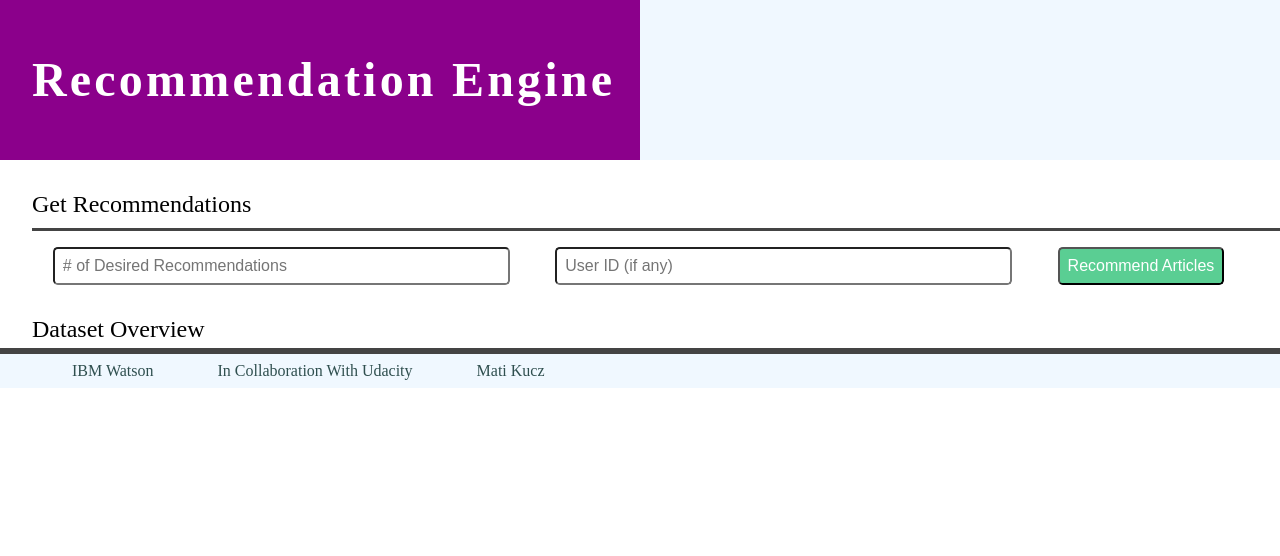
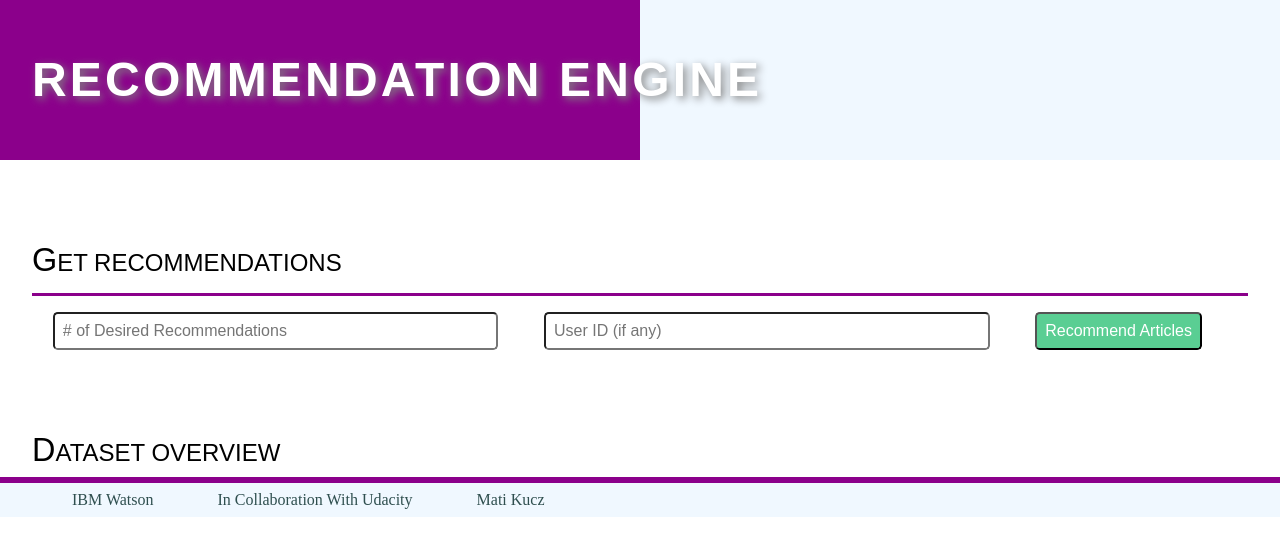
Before and after one commit to mkucz95/recommendation_engine, a Flask app: template app/templates/index.html in a window 1280 px wide. Shown: the top 556 px of the page. Run offline with Flask 2, Linux system fonts and the light colour scheme; the template is opened without the code that fills it, so the values that code supplies are empty; parts of the project's set-up code (start-up, migrations or seed data) failed here and were passed over; some libraries are stand-ins or nearby versions.

Commit message:
feat: finished web app

```diff
--- a/app/run.py
+++ b/app/run.py
@@ -29,17 +29,17 @@ def index():
     graphs=[
         {
             'data':[
-                Histogram(y=user_interaction_counts, xbins=dict(start=1, end=85, size=5))
+                Histogram(x=user_interaction_counts, xbins=dict(start=1, end=85, size=5))
             ],
             'layout':{
-                'title':'User Interaction Distribution',
+                'title':'User Activity Distribution',
                 'subtitle':'Outliers Removed',
                 'yaxis':{
-                    'title':'Interactions',
+                    'title':'Occurences',
                     'showspikes':"true"
                     },
                 'xaxis':{
-                    'title':'# Articles'
+                    'title':'# Interactions'
                 }
             }
         },
--- a/app/static/styles/style.css
+++ b/app/static/styles/style.css
@@ -16,8 +16,7 @@ header{
     color:#2d205f;
     display: inline-block;
 }
-nav>a{
-    font-family: 'Times New Roman', Times, serif;
+nav>a{ /*https://codepen.io/juanbrujo/pen/yGpAK*/
     color: #FFF;
     margin: 0;
     font-size: 3rem;
@@ -25,7 +24,17 @@ nav>a{
     letter-spacing: 0.2rem;
     font-weight: bold;
     text-decoration:none;
-    margin-right:2rem;}
+    margin-right:2rem;
+    text-shadow: 3px 3px 9px grey;
+}
+nav>a, h2{
+    font-family: "Avant Garde", Avantgarde, "Century Gothic", CenturyGothic, "AppleGothic", sans-serif;
+    text-transform: uppercase;
+    text-rendering: optimizeLegibility;
+}
+span:first-letter, h2:first-letter{
+    font-size:135%;
+}
 header>p, .recommendations a{
     font-family: Gill Sans, Verdana;
     font-size: 0.8rem;
@@ -34,8 +43,8 @@ header>p, .recommendations a{
     letter-spacing: 2px;
     font-weight: bold;
 }
-h1, h2{line-height: 2;color:black;}
-h2{border-bottom:0.2rem solid #444;margin-bottom:0;font-weight:300;}
+h1, h2{line-height: 2;color:black}
+h2{border-bottom:0.2rem solid rgb(139,0,139);margin-bottom:0;font-weight:300;}
 h1{font-size: 1.4rem;font-weight:400;border-bottom:0.2rem solid darkblue;}
 footer {position: absolute;bottom: 0;width: 100%;margin-bottom:-2rem;}
 footer ul {
@@ -43,7 +52,7 @@ footer ul {
     margin: 0;
     overflow: hidden;
     background-color: rgb(240,248,255);
-    border-top: .4rem solid #444;
+    border-top: .4rem solid rgb(139,0,139);
 }
 footer li {float: left;}
 footer a{
@@ -58,7 +67,7 @@ input{width:35%;}
 input, button{border-radius: 0.3rem;font-size: 1rem;padding: 0.5rem;margin: 0 1.3rem;}
 button{background-color:#5ace93; color:white}
 button:hover{cursor:pointer;}
-#recs{font-size:1.5rem;font-weight:300;}
-.recommendations ol {margin: 0 auto;text-align: center;}
-.recommendations li {display: inline-block;vertical-align: top;padding: 2rem;border-radius:1rem;}
-.recommendations h2{margin-bottom:1rem;}
+.recs ol {margin: 0 auto;text-align: left;}
+.recs li {display: inline-block;vertical-align: top;padding: 1rem;list-style: none;width:45%; font-size:1.2rem;}
+.recs{font-weight:300; padding-bottom:8rem;padding-top:3rem;text-transform:capitalize;min-height:10rem;}
+#recommendation{padding:3rem 2rem;}
--- a/app/templates/index.html
+++ b/app/templates/index.html
@@ -9,12 +9,12 @@
         <script src="https://cdn.plot.ly/plotly-latest.js" charset="utf-8"></script>
 </head>
 <body>
-    <nav><a href="/"> Recommendation Engine</a></nav>
+    <nav><a href="/">Recommendation Engine</a></nav>
 
     <section id="recommendation">
             <h2>Get Recommendations</h2>
             <form action="/recommendations" method="get">
-                <input type="number" name="num_recs" placeholder="# of Desired Recommendations">
+                <input type="number" name="num_recs" min="1" max="100" placeholder="# of Desired Recommendations">
                 <input type="number" name="user_id" placeholder="User ID (if any)">
                 <button type="submit" style="margin-top:1rem">Recommend Articles</button>
             </form>
--- a/app/templates/recommendations.html
+++ b/app/templates/recommendations.html
@@ -12,10 +12,7 @@
         <ol>
             {% for id, article_name in recommendations.items() %}
                 <li>
-                        <ul>
-                            <li><b>ID: </b>{{id}}</li>
-                            <li><b>Title: </b>{{article_name}}</li>
-                        </ul>
+                        {{article_name}}, {{id}}
                 </li>
             {% endfor %}
         </ol>
```
Also changed, not shown: app/Recommender.py (+9 -8 lines).
